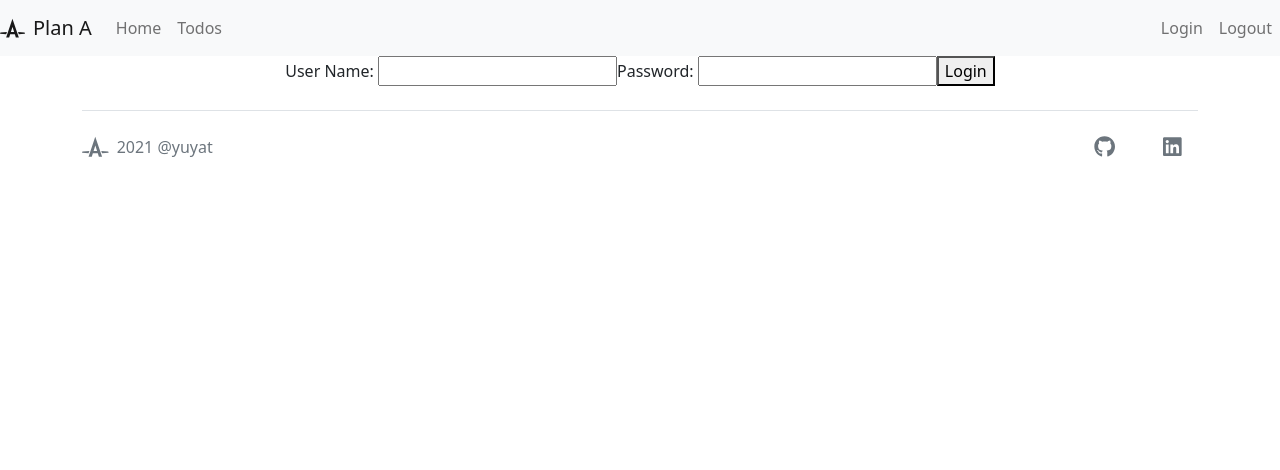
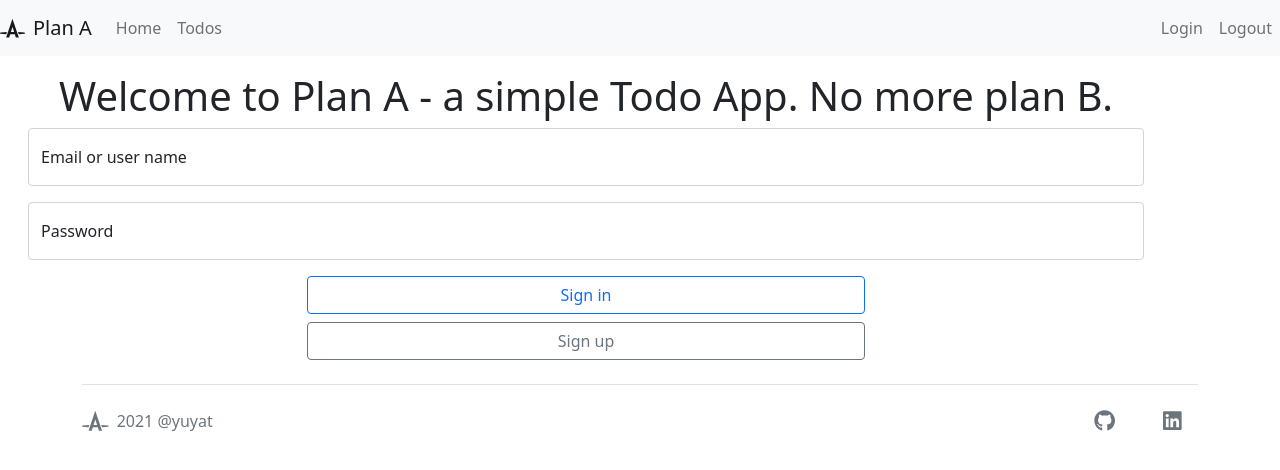
Before and after one commit to YuUitea/Plan-A, a React (Create React App) app: page / in a window 1280 px wide. Shown: the top 470 px of the page. Built offline with nearby package versions, Linux system fonts and the light colour scheme.

Commit message:
Styled login component

```diff
--- a/src/App.js
+++ b/src/App.js
@@ -1,11 +1,11 @@
 import './App.css';
 import TodoApp from "./components/todo/TodoApp";
 import 'bootstrap/dist/css/bootstrap.css';
-import { library } from '@fortawesome/fontawesome-svg-core'
-import { fab } from '@fortawesome/free-brands-svg-icons'
-import { faCheckSquare, faCoffee } from '@fortawesome/free-solid-svg-icons'
+import {library} from '@fortawesome/fontawesome-svg-core'
+import {fab} from '@fortawesome/free-brands-svg-icons'
+import {fas} from '@fortawesome/free-solid-svg-icons'
 
-library.add(fab, faCheckSquare, faCoffee);
+library.add(fab, fas);
 
 function App() {
   return (
--- a/src/components/todo/Footer.jsx
+++ b/src/components/todo/Footer.jsx
@@ -1,5 +1,4 @@
 import {Component} from "react/cjs/react.production.min";
-import {Link} from "react-router-dom";
 import {FontAwesomeIcon} from "@fortawesome/react-fontawesome";
 
 class FooterComponent extends Component {
--- a/src/components/todo/Login.jsx
+++ b/src/components/todo/Login.jsx
@@ -1,5 +1,6 @@
 import {Component} from "react/cjs/react.production.min";
 import PropTypes from "prop-types";
+import {FontAwesomeIcon} from "@fortawesome/react-fontawesome";
 
 class LoginComponent extends Component {
 
@@ -45,10 +46,38 @@ class LoginComponent extends Component {
   render() {
     return (
         <>
-          <ShowLoginMessage loginValidated={this.state.loginValidated} loginFailed={this.state.loginFailed} />
-          User Name: <input name="userName" type="text" value={this.state.userName} onChange={this.handleInputChange} />
-          Password:  <input name="password" type="password" value={this.state.password} onChange={this.handleInputChange} />
-          <button onClick={this.login}>Login</button>
+          <div className="container m-3">
+            <h1 className="display-6 text-primaryflex-wrap">
+              Welcome to Plan A - a simple Todo App. No more plan B.
+            </h1>
+            <ShowLoginMessage loginValidated={this.state.loginValidated}
+                              loginFailed={this.state.loginFailed}/>
+            <form className="g-3">
+              <div className="form-floating mb-3">
+                <input className="form-control" name="userName"
+                       type="text" value={this.state.userName}
+                       placeholder="Email or user name"
+                       onChange={this.handleInputChange}/>
+                <label htmlFor="userName">Email or user name</label>
+              </div>
+              <div className="form-floating mb-3">
+                <input className="form-control" name="password"
+                       type="password" value={this.state.password}
+                       placeholder="Password"
+                       onChange={this.handleInputChange}/>
+                <label htmlFor="password">Password</label>
+              </div>
+              <div className="d-grid gap-2 col-6 mx-auto">
+                <button className="btn btn-outline-primary" type="button"
+                        onClick={this.login}>
+                  Sign in
+                </button>
+                <button className="btn btn-outline-secondary" type="button">
+                  Sign up
+                </button>
+              </div>
+            </form>
+          </div>
         </>
     );
   }
@@ -62,14 +91,16 @@ function ShowLoginMessage(props) {
 
   if (props.loginFailed) {
     return (
-        <div className="login-failure">
-          Invalid Credentials
+        <div className="alert alert-danger d-flex align-items-center" role="alert">
+          <FontAwesomeIcon className="flex-shrink-0 me-2" icon={["fas", "exclamation-triangle"]}/>
+          <span>Invalid Credentials</span>
         </div>
     );
   } else {
     return (
-        <div className="login-success">
-          Login Successful
+        <div className="alert alert-info d-flex align-items-center" role="alert">
+          <FontAwesomeIcon className="flex-shrink-0 me-2" icon={["fas", "info-circle"]}/>
+          <span>Login Successful</span>
         </div>
     );
   }
```
